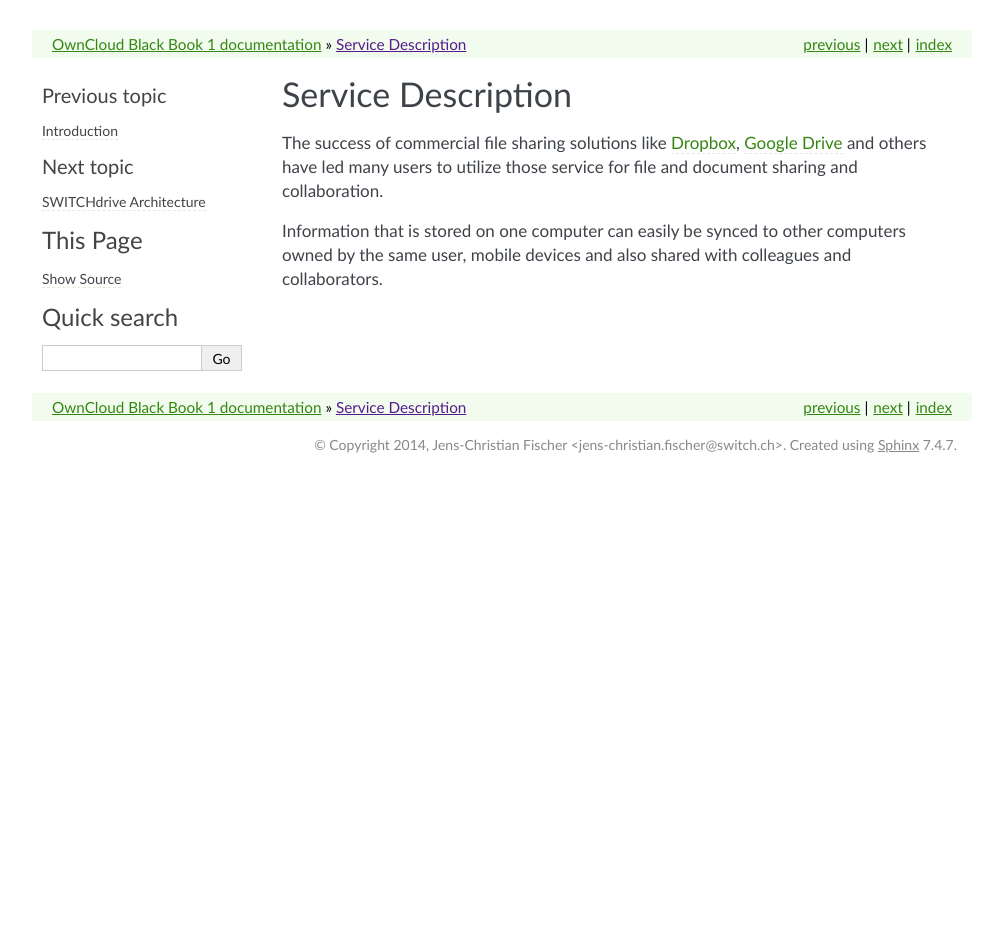
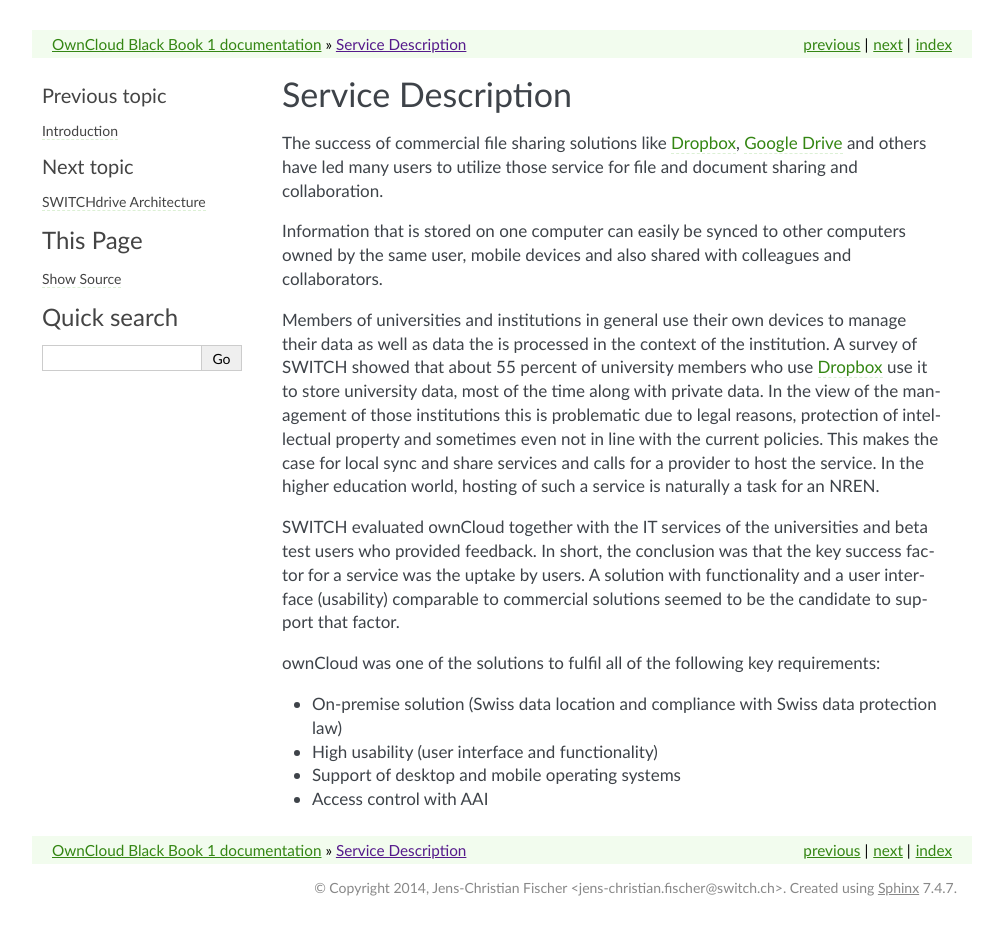
Before and after one commit to switch-ch/cloudservice-owncloud, a Sphinx documentation site: the page built from source/service-description.rst, in a window 1280 px wide. Shown: the whole page, without its empty margins (138-1141 px from the left). Built offline with Sphinx 7.4.7, drawn with Linux system fonts in a browser that asks for light colours; before the commit the page ends 900 px from its top, so only the background shows below that.

Commit message:
additions regarding business aspects

```diff
--- a/source/intro.rst
+++ b/source/intro.rst
@@ -13,14 +13,14 @@ Goals
 
 As we NRENs start to implement cloud services, we are all facing similar
 challenges and problems. In order to reduce the amount of separate work,
-discovery and solving of problemns, the NREN community is collaborating on a set
+discovery and solving of problems, the NREN community is collaborating on a set
 of guides for various services that cover items from the following list:
 
 * Service Definition
 * Implementation
 * Operations
 * Legal Aspects / SLA
-* Tariff Models
+* Tariff and Business Models
 * Real World Experiences / Use Cases
 
 This book specifically covers a file sync and share service based on ownCloud_.
--- a/source/service-description.rst
+++ b/source/service-description.rst
@@ -9,6 +9,16 @@ Information that is stored on one computer can easily be synced to other
 computers owned by the same user, mobile devices and also shared with colleagues
 and collaborators.
 
+Members of universities and institutions in general use their own devices to manage their data as well as data the is processed in the context of the institution. A survey of SWITCH showed that about 55 percent of university members who use Dropbox_ use it to store university data, most of the time along with private data. In the view of the management of those institutions this is problematic due to legal reasons, protection of intellectual property and sometimes even not in line with the current policies. This makes the case for local sync and share services and calls for a provider to host the service. In the higher education world, hosting of such a service is naturally a task for an NREN.
+
+SWITCH evaluated ownCloud together with the IT services of the universities and beta test users who provided feedback. In short, the conclusion was that the key success factor for a service was the uptake by users. A solution with  functionality and a user interface (usability) comparable to commercial solutions seemed to be the candidate to support that factor.
+
+ownCloud was one of the solutions to fulfil all of the following key requirements:
+
+* On-premise solution (Swiss data location and compliance with Swiss data protection law)
+* High usability (user interface and functionality)
+* Support of desktop and mobile operating systems
+* Access control with AAI
 
 .. links
 
```
Also changed, not shown: other parts of source/intro.rst (+1 -1 lines).
